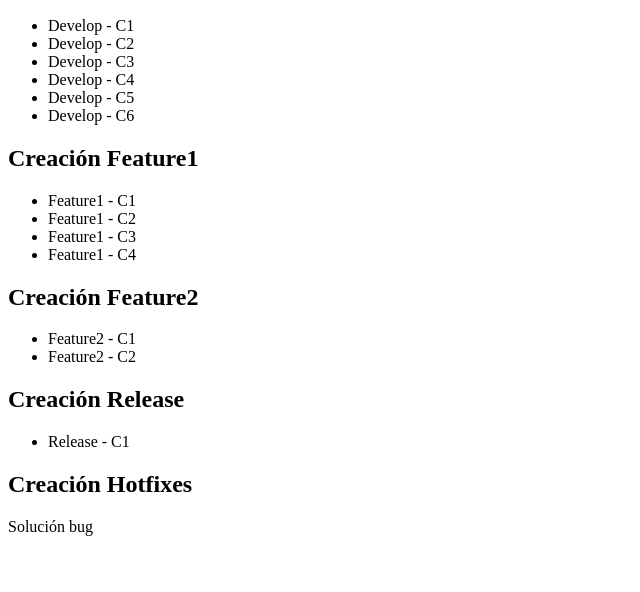
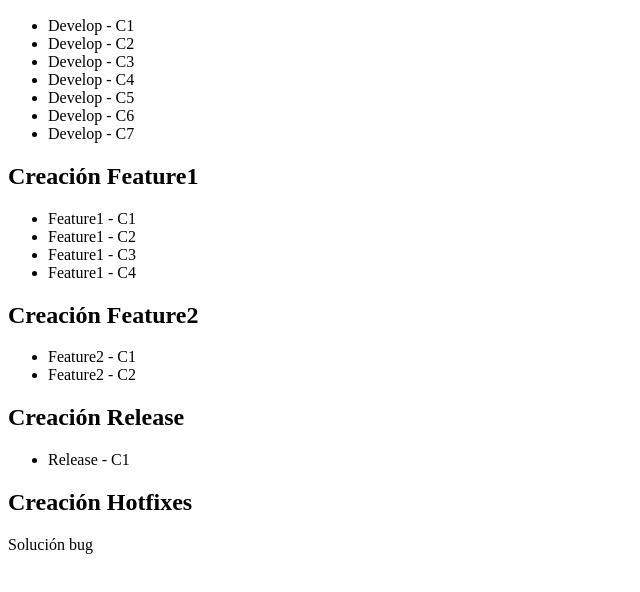
Before and after one commit to jmurillob01/UT2-2, a plain HTML site: page index.html in a window 1280 px wide. Shown: the part 110-702 px from the top of the page, without its empty margins (0-640 px from the left). Drawn offline with Linux system fonts and the light colour scheme.

Commit message:
Develop C7 PreMerge

```diff
--- a/index.html
+++ b/index.html
@@ -17,6 +17,7 @@
         <li>Develop - C4</li>
         <li>Develop - C5</li>
         <li>Develop - C6</li>
+        <li>Develop - C7</li>
     </ul>
 
     <h2>Creación Feature1</h2>
```
